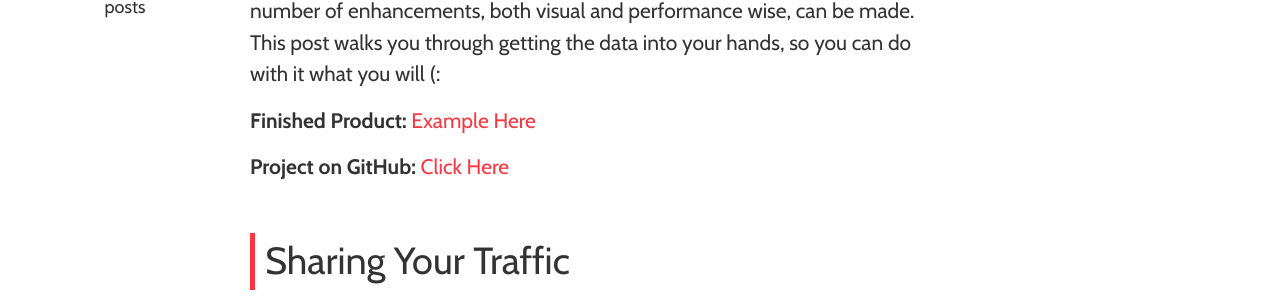
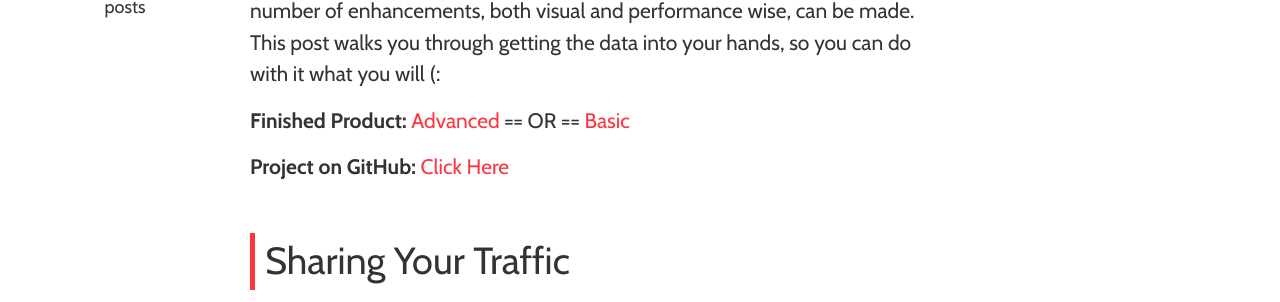
Before and after one commit to csengineer13/dannyrb.com, a Jekyll site: the page built from _posts/2015-11-10-how-to-use-google-analytics-api-to-share-your-traffic.markdown, in a window 1280 px wide and 900 px high. Shown: the part 289-591 px from the top of the window. Built offline with Jekyll 4.4.1, drawn with Linux system fonts in a browser that asks for light colours; nearby versions of some CDN libraries; comment, search, counter and statistics services are not loaded.

Commit message:
Providing a link to the "original" basic traffic example created using the article

```diff
--- a/_posts/2015-11-10-how-to-use-google-analytics-api-to-share-your-traffic.markdown
+++ b/_posts/2015-11-10-how-to-use-google-analytics-api-to-share-your-traffic.markdown
@@ -13,7 +13,7 @@ twitterimg: 	"http://dannyrb.com/assets/how-to-use-google-analytics-api-to-share
 
 This is a "proof of concept" post on open sourcing your website's traffic data. A number of enhancements, both visual and performance wise, can be made. This post walks you through getting the data into your hands, so you can do with it what you will (:
 
-**Finished Product:** [Example Here](http://dannyrb.com/traffic/)
+**Finished Product:** [Advanced](http://dannyrb.com/traffic/) == OR == [Basic](http://dannyrb.com/traffic/examples/embedded-api-render.php)
 
 **Project on GitHub:** [Click Here](https://github.com/csengineer13/google-analytics-traffic)
 
```
